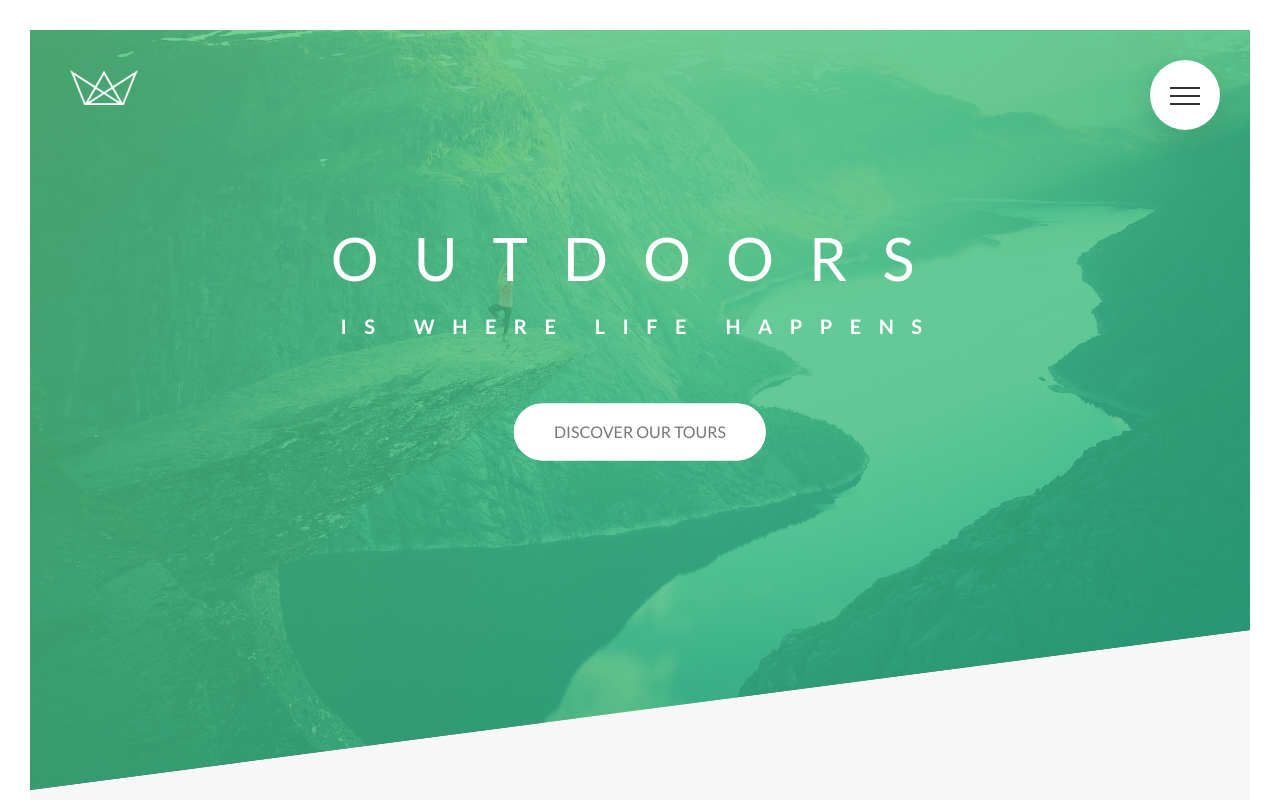
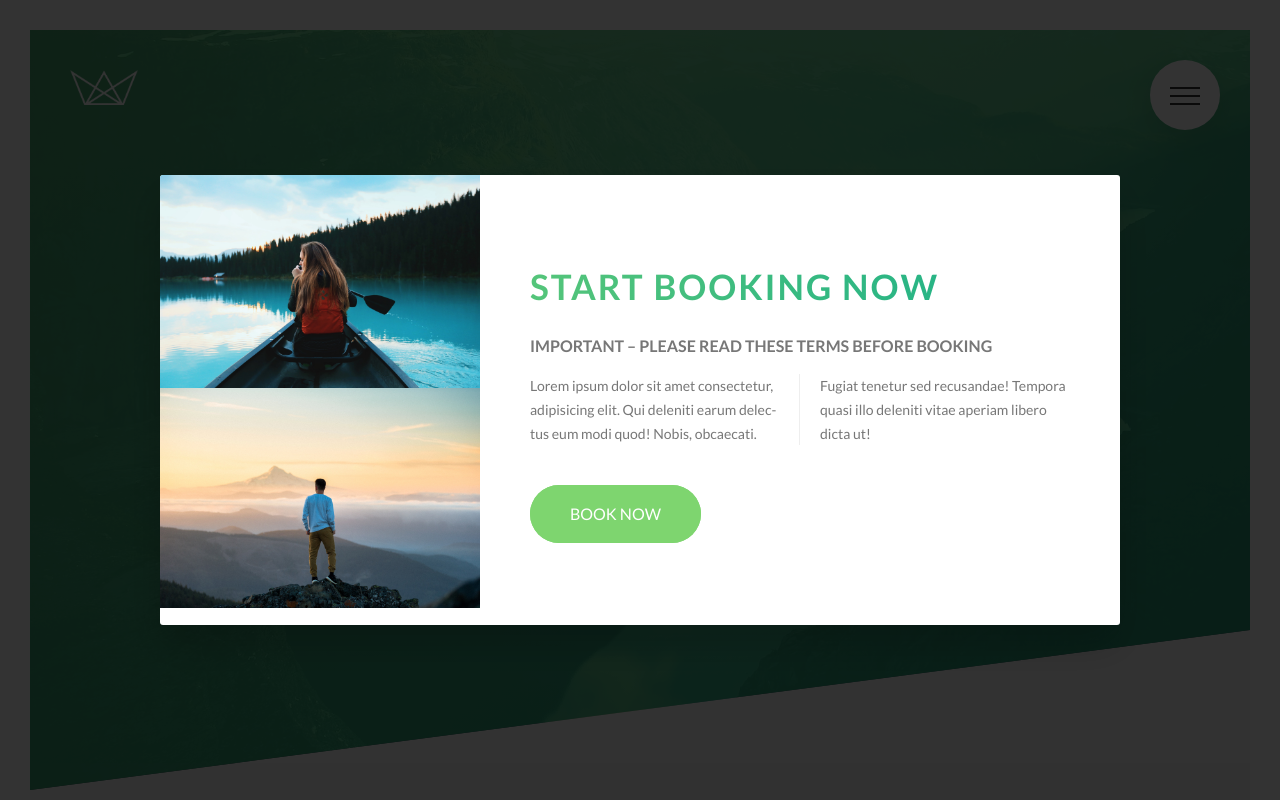
Before and after one commit to Rogger794/natours, a website: page index.html in a window 1280 px wide. Shown: the top 800 px of the page. Drawn offline with nearby package versions, Linux system fonts and the light colour scheme; files that its build step writes are made by us from their sources.

Commit message:
popup part 1

```diff
--- a/index.html
+++ b/index.html
@@ -345,5 +345,22 @@
             </div>
           </div>
         </footer>
+
+        <div class="popup">
+          <div class="popup__content">
+            <div class="popup__left">
+              <img src="img/nat-8.jpg" alt="Tout photo" class=popup__img>
+              <img src="img/nat-9.jpg" alt="Tout photo" class=popup__img>
+            </div>
+            <div class="popup__right">
+              <h2 class="heading-secondary u-margin-bottom-small">Start booking now</h2>
+              <h3 class="heading-tertiary u-margin-bottom-small">Important &ndash; Please read these terms before booking</h3>
+              <p class="popup__text">
+                Lorem ipsum dolor sit amet consectetur, adipisicing elit. Qui deleniti earum delectus eum modi quod! Nobis, obcaecati. Fugiat tenetur sed recusandae! Tempora quasi illo deleniti vitae aperiam libero dicta ut!
+              </p>
+              <a href="#" class="btn btn--green">Book now</a>
+            </div>
+          </div>
+        </div>
     </body>
 </html>
--- /dev/null
+++ b/sass/components/_popup.scss
@@ -0,0 +1,48 @@
+.popup{
+  height: 100vh;
+  width: 100%;
+  position: fixed;
+  top: 0;
+  left: 0;
+  background-color: rgba($color-black, .8);
+  z-index: 9999;
+
+  &__content{
+    @include centerposition;
+
+    width: 75%;
+    height: 45rem;
+    background-color: $color-white;
+    box-shadow: 0 2rem 4rem rgba($color-black, .2);
+    border-radius: 3px;
+    display: table;
+    overflow: hidden
+  }
+
+  &__left{
+    width: 33.333333%;
+    display: table-cell;
+  }
+
+  &__right{
+    width: 66.666667%;
+    display: table-cell;
+    vertical-align: middle;
+    padding: 3rem 5rem;
+  }
+
+  &__img{
+    display: block;
+    width: 100%;
+  }
+
+  &__text{
+    font-size: 1.4rem;
+    margin-bottom: 4rem;
+
+    column-count: 2;
+    column-gap: 4rem;
+    column-rule: 1px solid $color-grey-light-2;
+    hyphens: auto;
+  }
+}
--- a/sass/main.scss
+++ b/sass/main.scss
@@ -13,6 +13,7 @@
 @import "components/composition";
 @import "components/feature-box";
 @import "components/form";
+@import "components/popup";
 @import "components/story";
 
 @import "layouts/footer";
```
